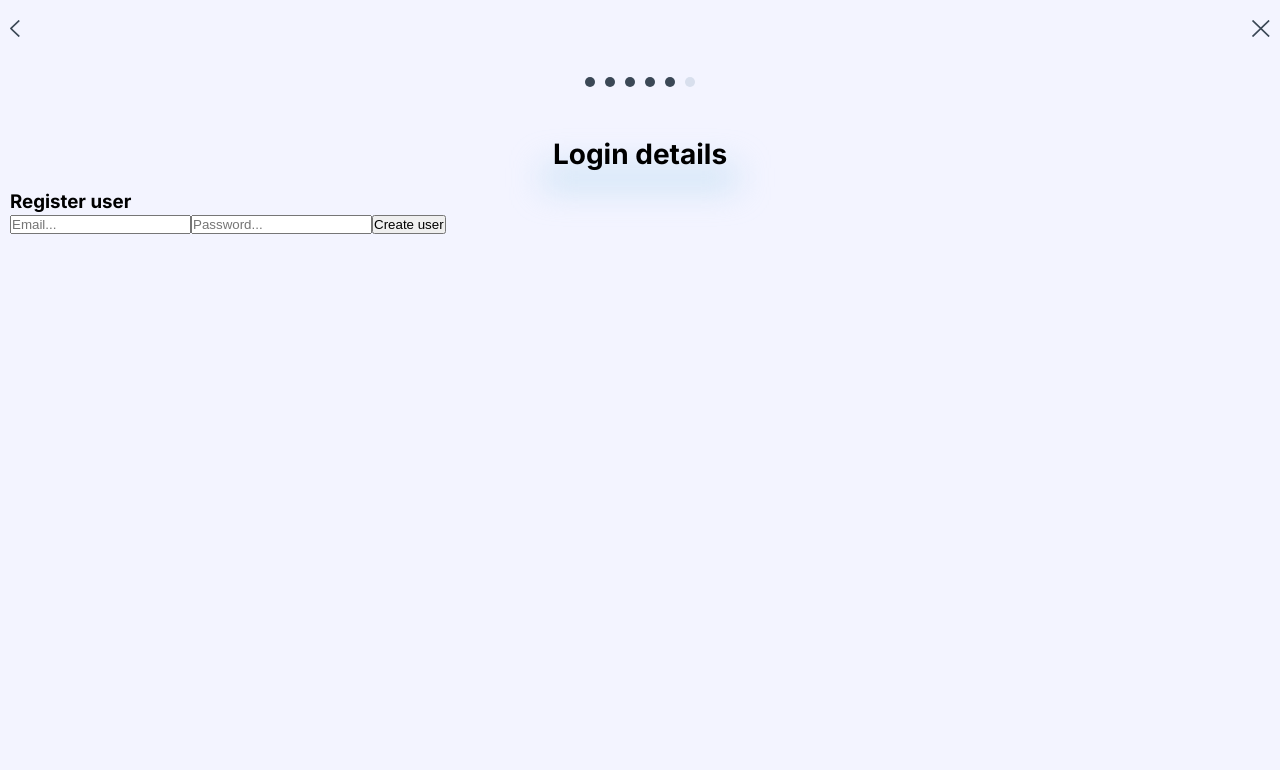
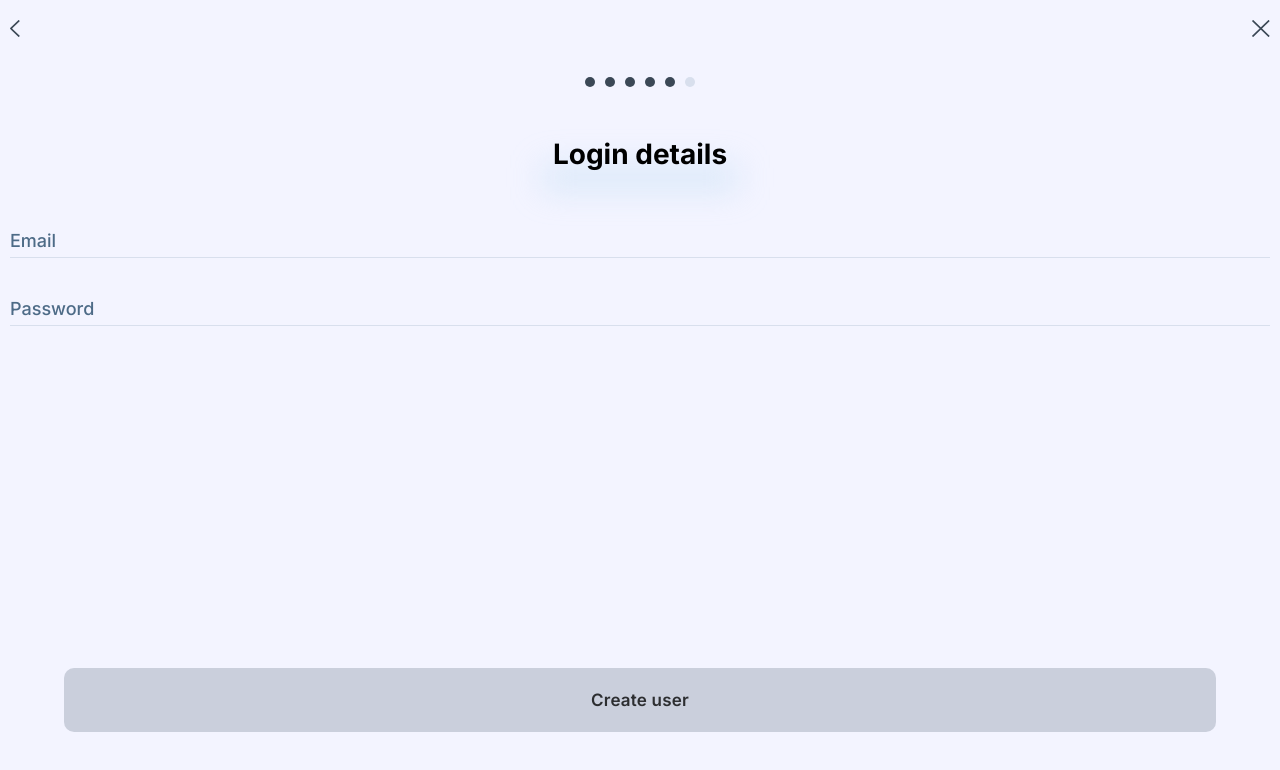
Before and after one commit to Di-Pri/impact-invest, a React (Create React App) app: page /register in a window 1280 px wide. Shown: the top 770 px of the page. Built offline with nearby package versions, Linux system fonts and the light colour scheme; no server answers; a web font is replaced by a local one.

Commit message:
Added error messages to login and register sections

```diff
--- a/src/components/RegisterHeader.tsx
+++ b/src/components/RegisterHeader.tsx
@@ -7,13 +7,13 @@ export interface RegisterHeaderProps {
 const RegisterHeader: React.FC<RegisterHeaderProps> = (props) => {
   return (
     <div style={{ textAlign: "center" }}>
-      <div style={{ fontSize: "28px", fontWeight: "bold" }}>{props.headerText}</div>
+      <h1 style={{ fontSize: "28px", fontWeight: "700" }}>{props.headerText}</h1>
       <div
         style={{
           width: "196px",
           height: "25px",
           filter: "blur(16px)",
-          backgroundColor: "rgba(173, 214, 238, 0.5)",
+          backgroundColor: "rgba(173, 214, 238, 0.38)",
           marginTop: "-6px",
           marginLeft: "auto",
           marginRight: "auto",
--- a/src/pages/Login.tsx
+++ b/src/pages/Login.tsx
@@ -35,6 +35,7 @@ const LoginPage: React.FC<LoginProps> = (props) => {
     setInputPasswordName(false);
     try {
       const loggedUser = await signInWithEmailAndPassword(auth, loginEmail, loginPassword);
+      console.log("loggedUser", loggedUser);
     } catch (error) {
       if (error instanceof Error) {
         console.log(error.message);
@@ -67,18 +68,16 @@ const LoginPage: React.FC<LoginProps> = (props) => {
       <section>
         <div className="login-inputs">
           <div className={inputEmailName || loginEmail ? "input-names-up" : "input-names-down"} onClick={focusEmailInput}>
-            <p className={inputNameError.includes("invalid-email") || inputNameError.includes("user-not-found") ? "shake-input-name" : ""}>
-              Email
-            </p>
+            <p>Email</p>
           </div>
           <input
             className="input-text"
             type="email"
             ref={emailInput}
-            onFocus={(e) => {
+            onFocus={() => {
               setInputEmailName(true);
             }}
-            onBlur={(e) => {
+            onBlur={() => {
               setInputEmailName(false);
             }}
             onChange={(event) => {
@@ -86,18 +85,24 @@ const LoginPage: React.FC<LoginProps> = (props) => {
               setInputNameError("");
             }}
           />
+          {inputNameError.includes("invalid-email") ? <div className="input-error-message">Please enter a valid email address</div> : null}
+          {inputNameError.includes("user-not-found") ? (
+            <div className="input-error-message">
+              There is no user with this email. <span onClick={() => navigate("/register")}>Sign up?</span>
+            </div>
+          ) : null}
 
           <div className={inputPasswordName || loginPassword ? "input-names-up" : "input-names-down"} onClick={focusPasswordInput}>
-            <p className={inputNameError.includes("wrong-password") ? "shake-input-name" : ""}>Password</p>
+            <p>Password</p>
           </div>
           <input
             className="input-text"
             type="Password"
             ref={passwordInput}
-            onFocus={(e) => {
+            onFocus={() => {
               setInputPasswordName(true);
             }}
-            onBlur={(e) => {
+            onBlur={() => {
               setInputPasswordName(false);
             }}
             onChange={(event) => {
@@ -105,6 +110,7 @@ const LoginPage: React.FC<LoginProps> = (props) => {
               setInputNameError("");
             }}
           />
+          {inputNameError.includes("wrong-password") ? <div className="input-error-message">Please enter the correct password</div> : null}
         </div>
 
         <button className="text-button">Forgot password?</button>
--- a/src/pages/Register.tsx
+++ b/src/pages/Register.tsx
@@ -61,6 +61,7 @@ const RegisterPage: React.FC<RegisterProps> = (props) => {
 
   return (
     <div className="register-page">
+      <div className="details-section">
         <section className="register-header">
           <TopNavigation sendToPage="/login" />
         </section>
@@ -73,22 +74,58 @@ const RegisterPage: React.FC<RegisterProps> = (props) => {
           <RegisterHeader headerText="Login details" />
         </section>
 
-      <div>
-        <h3>Register user</h3>
+        <section className="register-inputs">
+          <div className={inputEmailName || registerEmail ? "input-names-up" : "input-names-down"} onClick={focusEmailInput}>
+            <p>Email</p>
+          </div>
           <input
-          placeholder="Email..."
+            className="input-text"
+            type="email"
+            ref={emailInput}
+            onFocus={() => {
+              setInputEmailName(true);
+            }}
+            onBlur={() => {
+              setInputEmailName(false);
+            }}
             onChange={(event) => {
               setRegisterEmail(event.target.value);
+              setInputNameError("");
             }}
           />
+          {inputNameError.includes("invalid-email") ? <div className="input-error-message">Please enter a valid email address</div> : null}
+          {inputNameError.includes("email-already-in-use") ? (
+            <div className="input-error-message">
+              User with this email already exists.<span onClick={() => navigate("/login")}>Log in?</span>
+            </div>
+          ) : null}
+
+          <div className={inputPasswordName || registerPassword ? "input-names-up" : "input-names-down"} onClick={focusPasswordInput}>
+            <p>Password</p>
+          </div>
           <input
-          placeholder="Password..."
+            className="input-text"
+            type="Password"
+            ref={passwordInput}
+            onFocus={() => {
+              setInputPasswordName(true);
+            }}
+            onBlur={() => {
+              setInputPasswordName(false);
+            }}
             onChange={(event) => {
               setRegisterPassword(event.target.value);
+              setInputNameError("");
             }}
           />
+          {inputNameError.includes("weak-password") ? <div className="input-error-message">Please provide stronger password</div> : null}
+        </section>
+      </div>
 
-        <button onClick={register}>Create user</button>
+      <div className="button-section">
+        <button className="large-button" disabled={!registerEmail || !registerPassword} onClick={register}>
+          Create user
+        </button>
       </div>
     </div>
   );
--- a/src/sass/components/_inputText.scss
+++ b/src/sass/components/_inputText.scss
@@ -5,7 +5,7 @@
   border: none;
   border-bottom: 1.5px solid b.$line-color;
   padding-top: 7px;
-  padding-bottom: 8px;
+  padding-bottom: 6px;
   background: none;
   width: 100%;
   font-family: b.$main-font-family;
@@ -51,10 +51,19 @@
   }
 }
 
-// Input error animation
-.shake-input-name {
+// Input error message
+.input-error-message {
+  font-size: 12px;
   color: b.$error-color;
+  margin-top: 5px;
+  margin-bottom: 10px;
+  font-weight: 500;
+  text-align: left;
   animation: shake 0.2s ease-in-out 1 forwards;
+
+  span {
+    color: b.$sec-text-color;
+  }
 }
 
 @keyframes shake {
--- a/src/sass/pages/_login.scss
+++ b/src/sass/pages/_login.scss
@@ -18,5 +18,6 @@
 
   .login-inputs {
     margin-bottom: 25px;
+    height: 145px;
   }
 }
--- a/src/sass/pages/_register.scss
+++ b/src/sass/pages/_register.scss
@@ -2,4 +2,19 @@
 
 .register-page {
   padding: 20px 10px;
+  height: 100vh;
+  display: flex;
+  flex-direction: column;
+
+  .details-section {
+    height: 100%;
+  }
+
+  .button-section {
+    margin-bottom: 30px;
+  }
+
+  .register-inputs {
+    margin-bottom: 25px;
+  }
 }
```
Lines whose indentation alone changed are shown as unchanged.
